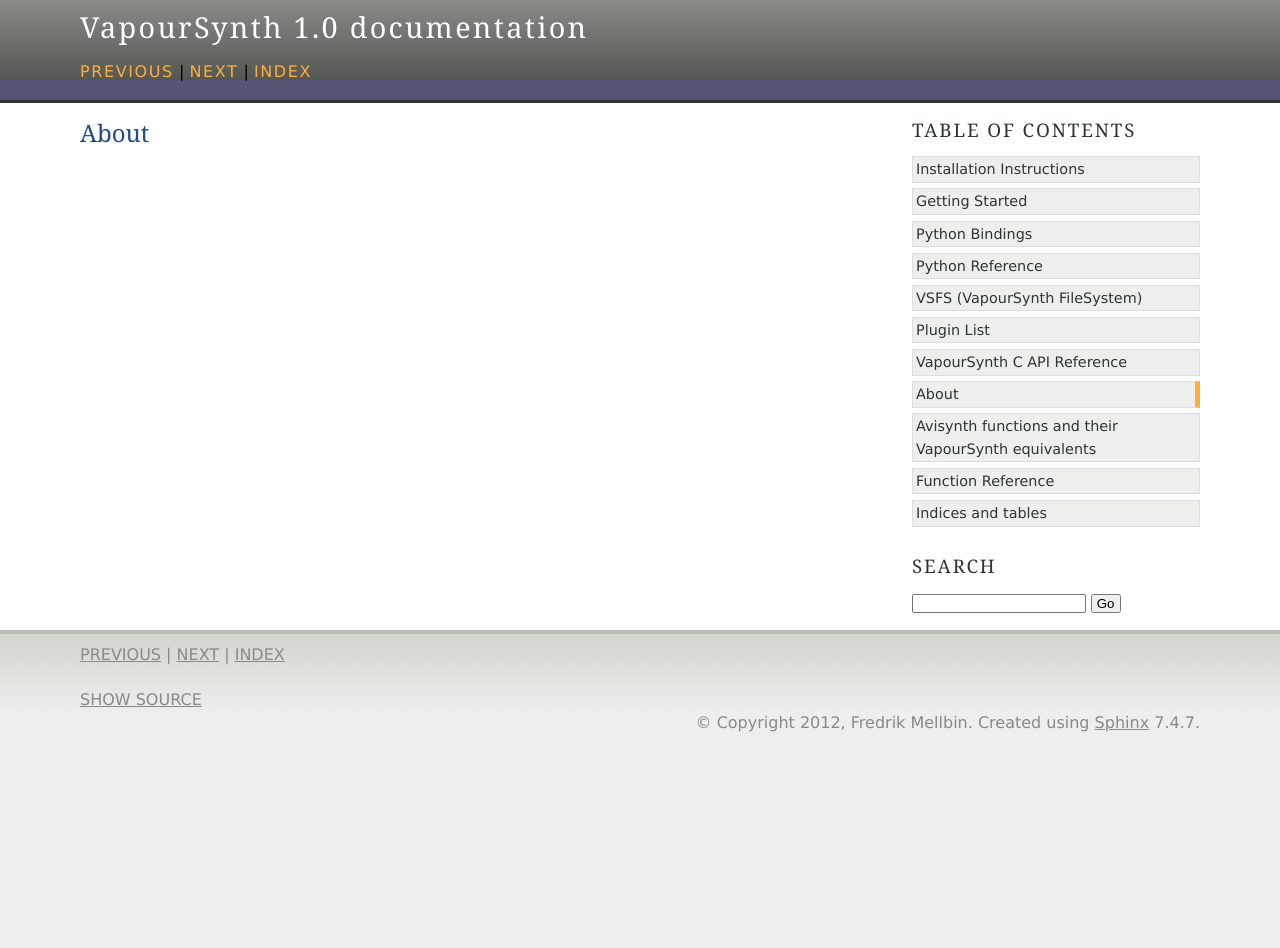
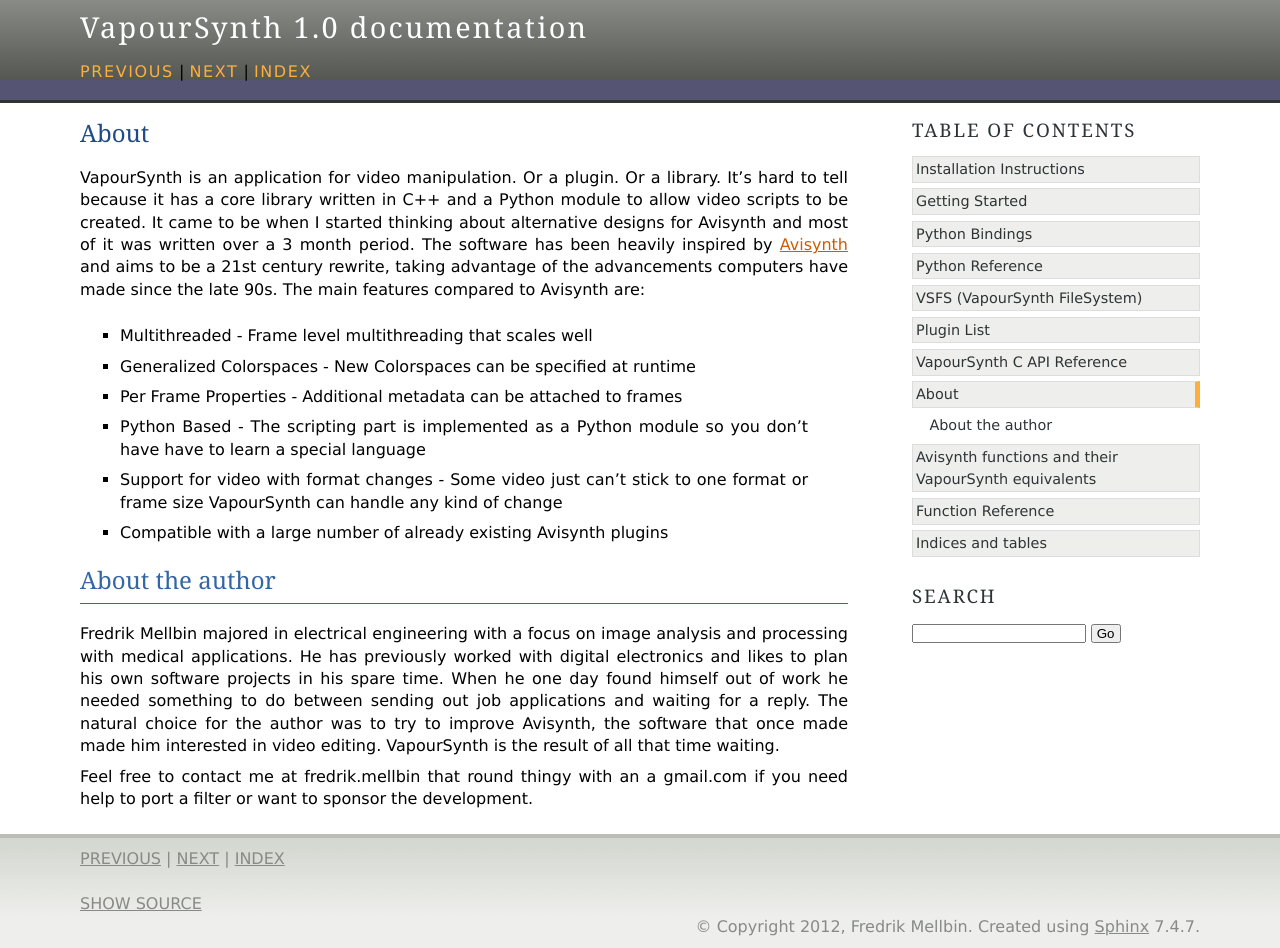
Before and after one commit to vapoursynth/vapoursynth, a Sphinx documentation site: the page built from doc/about.rst, in a window 1280 px wide. Built offline with Sphinx 7.4.7, drawn with Linux system fonts in a browser that asks for light colours; formulas are drawn with MathJax 3; before the commit the page ends 900 px from its top, so only the background shows below that.

Commit message:
Add more things to the documentation
git-svn-id: http://vapoursynth.googlecode.com/svn/trunk@211 f9120d27-2007-6f97-8312-0f4ebfa7710f

```diff
--- a/doc/about.rst
+++ b/doc/about.rst
@@ -1,2 +1,22 @@
 About
 =====
+VapourSynth is an application for video manipulation. Or a plugin. Or a library. It's hard to tell because it has a core library written in C++ and a Python module to allow video scripts to be created.
+It came to be when I started thinking about alternative designs for Avisynth and most of it was written over a 3 month period.
+The software has been heavily inspired by `Avisynth <http://www.avisynth.org>`_ and aims to be a 21st century rewrite, taking advantage of the advancements computers have made since the late 90s.
+The main features compared to Avisynth are:
+
+   * Multithreaded - Frame level multithreading that scales well
+   * Generalized Colorspaces - New Colorspaces can be specified at runtime
+   * Per Frame Properties - Additional metadata can be attached to frames
+   * Python Based - The scripting part is implemented as a Python module so you don't have have to learn a special language
+   * Support for video with format changes - Some video just can't stick to one format or frame size VapourSynth can handle any kind of change
+   * Compatible with a large number of already existing Avisynth plugins
+
+About the author
+################
+Fredrik Mellbin majored in electrical engineering with a focus on image analysis and processing with medical applications.
+He has previously worked with digital electronics and likes to plan his own software projects in his spare time.
+When he one day found himself out of work he needed something to do between sending out job applications and waiting for a reply.
+The natural choice for the author was to try to improve Avisynth, the software that once made made him interested in video editing. VapourSynth is the result of all that time waiting.
+
+Feel free to contact me at fredrik.mellbin that round thingy with an a gmail.com if you need help to port a filter or want to sponsor the development.
--- a/doc/installation.rst
+++ b/doc/installation.rst
@@ -25,7 +25,7 @@
 Installation of VSFS
 ####################
 By default vsfs isn't enabled and you will have to do it yourself. Assuming you've already installed the Pismo File Mount Audit Package simply open a command prompt and
-type "pfm register <installation directory here>\vsfs.dll". After this you can right click any .vpy script and select *Quick mount* to have it appear as a virtual directory with
+type "pfm register <installation directory here>\\vsfs.dll". After this you can right click any .vpy script and select *Quick mount* to have it appear as a virtual directory with
 and avi file and an error log.
 
 Compiling
```
Also changed, not shown: doc/pluginlist.rst (+7 -8 lines), doc/pythonbindings.rst (+3 -5 lines).
